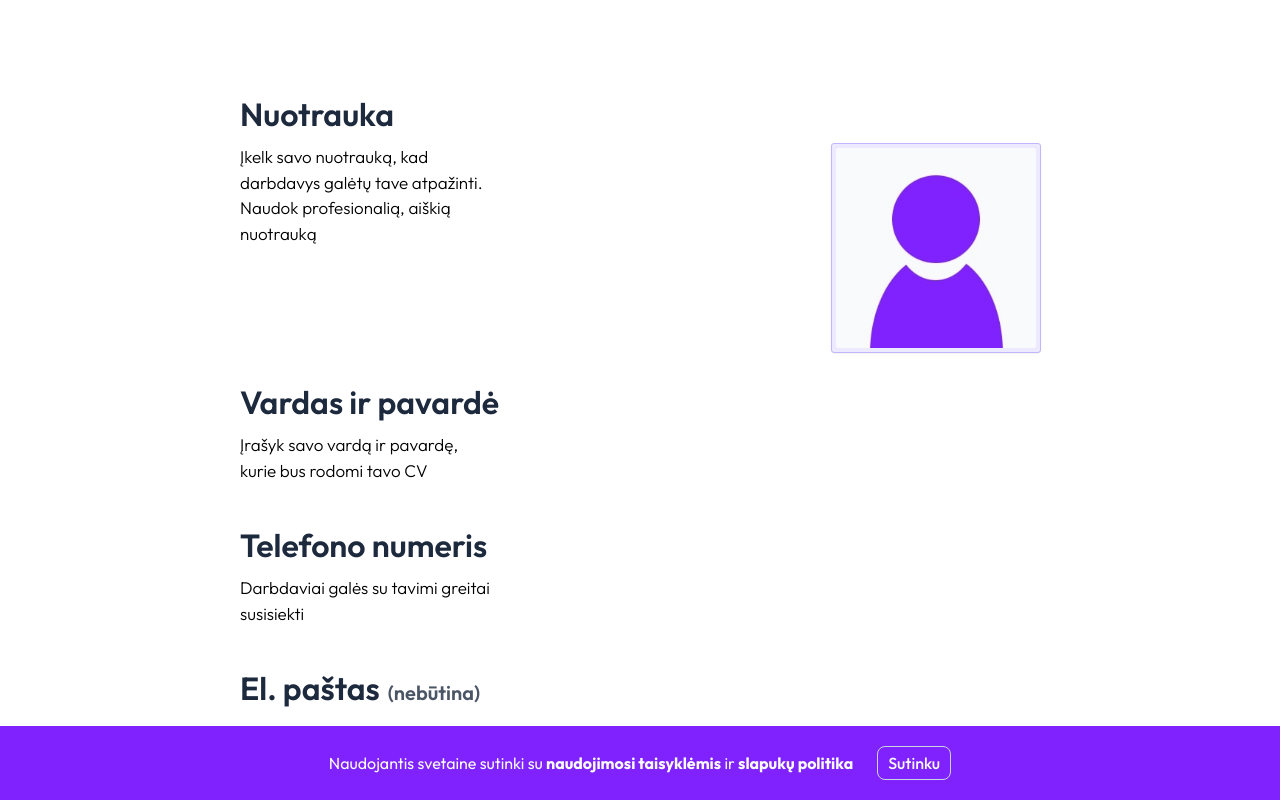
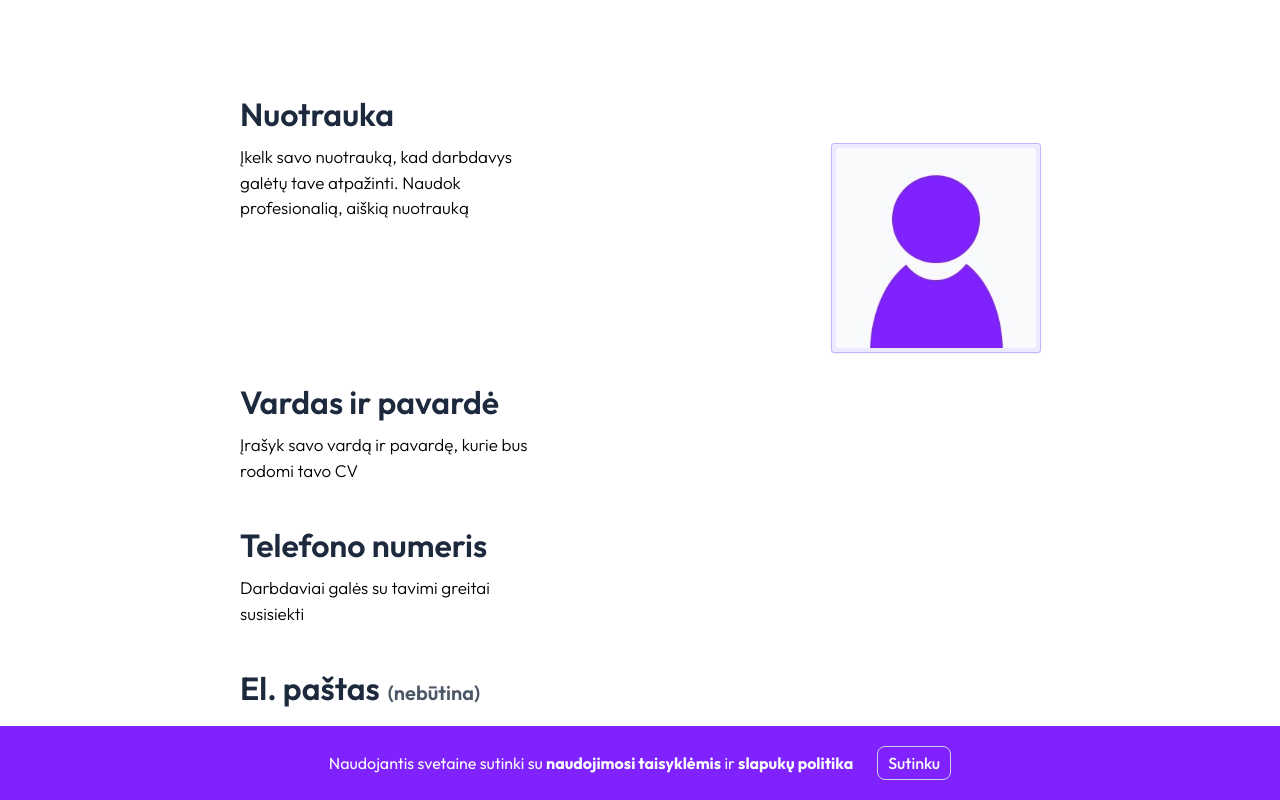
Before and after one commit to vytascepulis/mano-cv, a Next.js app: page /subdomains/1/profilis/SettingsList in a window 1280 px wide. Shown: the top 800 px of the page. Built offline with nearby package versions, Linux system fonts and the light colour scheme; no server answers.

Commit message:
update max width on setting description

```diff
--- a/src/pages/subdomains/[slug]/profilis/Setting.tsx
+++ b/src/pages/subdomains/[slug]/profilis/Setting.tsx
@@ -18,7 +18,7 @@ const Setting = ({ title, subtitle, optional, separated, children }: Props) => {
         )}
       </h2>
       <div className="flex flex-col items-start justify-between lg:flex-row">
-        <p className="mb-3 shrink-0 text-[17px] font-light lg:max-w-[250px]">
+        <p className="mb-3 shrink-0 text-[17px] font-light lg:max-w-[300px]">
           {subtitle}
         </p>
         <div className="flex w-full max-w-[400px] grow lg:justify-end">
```
